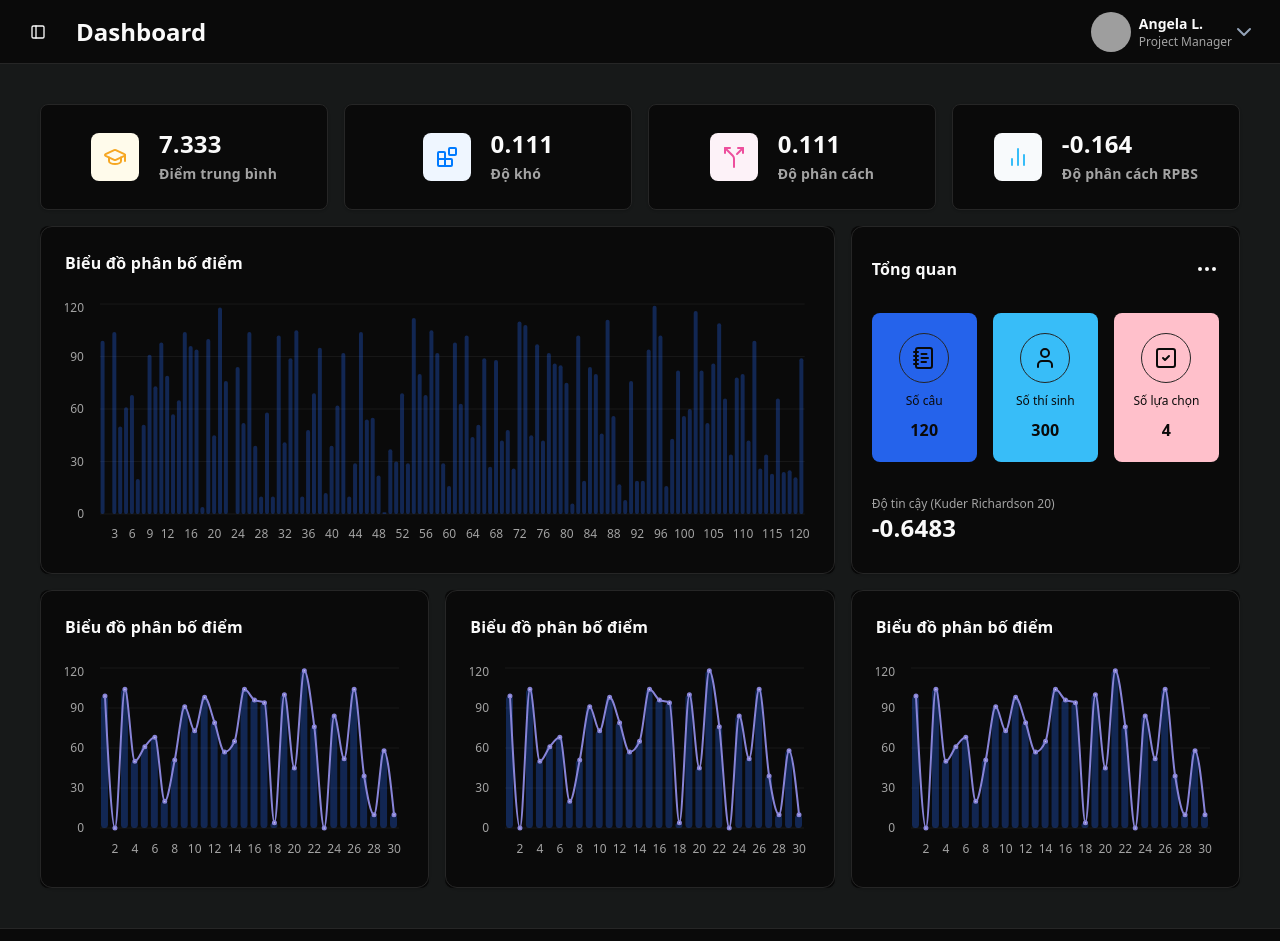
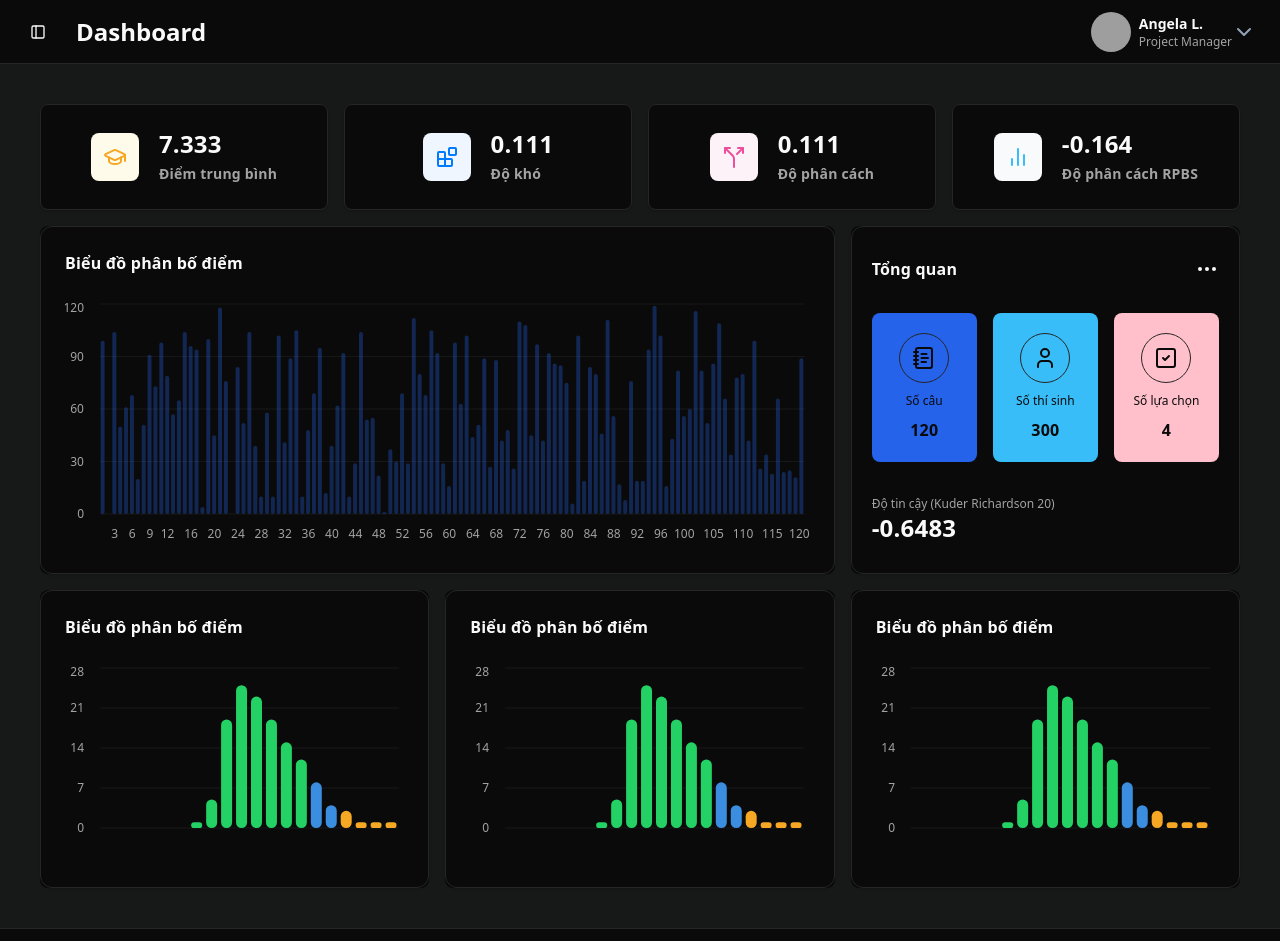
Before and after one commit to longtruong2604/IRT-FE, a React (Vite) app: page /analysis in a window 1280 px wide. Shown: the top 941 px of the page. Built offline with nearby package versions, Linux system fonts and the light colour scheme; grey boxes are pictures that could not be loaded.

Commit message:
feat: add group filter

```diff
--- a/src/components/table/reusable-table.tsx
+++ b/src/components/table/reusable-table.tsx
@@ -205,8 +205,8 @@ export function ReusableTable<T>({
           <div className="flex flex-1 items-center gap-2 py-4 text-xs text-muted-foreground">
             <div>Hiển thị</div>
             <Select
-              defaultValue={(
-                table.getCoreRowModel().rows.length / Math.pow(2, 3)
+              defaultValue={Math.floor(
+                table.getPrePaginationRowModel().rows.length / Math.pow(2, 3)
               ).toString()}
               onValueChange={(e) => table.setPageSize(+e)}
             >
@@ -214,10 +214,11 @@ export function ReusableTable<T>({
                 <SelectValue />
               </SelectTrigger>
               <SelectContent>
-                {Array.from(
-                  { length: 4 },
-                  (_, index) =>
-                    table.getCoreRowModel().rows.length / Math.pow(2, index)
+                {Array.from({ length: 4 }, (_, index) =>
+                  Math.floor(
+                    table.getPrePaginationRowModel().rows.length /
+                      Math.pow(2, index)
+                  )
                 )
                   .reverse()
                   .map((value, index) => (
@@ -228,7 +229,9 @@ export function ReusableTable<T>({
               </SelectContent>
             </Select>
             <div>
-              trong <strong>{data.length}</strong> kết quả
+              trong{' '}
+              <strong>{table.getPrePaginationRowModel().rows.length}</strong>{' '}
+              kết quả
             </div>
           </div>
           <div>
--- a/src/components/ui/badge.tsx
+++ b/src/components/ui/badge.tsx
@@ -17,13 +17,13 @@ const badgeVariants = cva(
         outline: 'text-neutral-950 dark:text-neutral-50',
 
         veryEasy:
-          'border-transparent bg-[#B3E5FC] text-[#3b8ddf] hover:bg-[#B3E5FC]/80 dark:bg-[#A3D4EC] dark:text-[#2b7dcf] dark:hover:bg-[#A3D4EC]/80',
-        easy: 'border-transparent bg-[#C1ECFFC2] text-[#38BDF8] hover:bg-[#C1ECFFC2]/80 dark:bg-[#A9D8E7] dark:text-[#3098C8] dark:hover:bg-[#A9D8E7]/80',
+          'border-transparent bg-[var(--average-background)] text-[var(--average-text)] hover:bg-[var(--average-background)/80] dark:bg-[var(--dark-average-background)] dark:text-[var(--dark-average-text)] dark:hover:bg-[var(--dark-average-background)/80]',
+        easy: 'border-transparent bg-[var(--good-background)] text-[var(--good-text)] hover:bg-[var(--good-background)/80] dark:bg-[var(--dark-good-background)] dark:text-[var(--dark-good-text)] dark:hover:bg-[var(--dark-good-background)/80]',
         medium:
-          'border-transparent bg-[#E9FAEF] text-[#24D164] hover:bg-[#E9FAEF]/80 dark:bg-[#D1F2D8] dark:text-[#1CA754] dark:hover:bg-[#D1F2D8]/80',
-        hard: 'border-transparent bg-[#FFECDE] text-[#F6A723] hover:bg-[#FFECDE]/80 dark:bg-[#F4D6C5] dark:text-[#E76314] dark:hover:bg-[#F4D6C5]/80',
+          'border-transparent bg-[var(--very-good-background)] text-[var(--very-good-text)] hover:bg-[var(--very-good-background)/80] dark:bg-[var(--dark-very-good-background)] dark:text-[var(--dark-very-good-text)] dark:hover:bg-[var(--dark-very-good-background)/80]',
+        hard: 'border-transparent bg-[var(--bad-background)] text-[var(--bad-text)] hover:bg-[var(--bad-background)/80] dark:bg-[var(--dark-bad-background)] dark:text-[var(--dark-bad-text)] dark:hover:bg-[var(--dark-bad-background)/80]',
         veryHard:
-          'border-transparent bg-[#FFEAEA] text-[#EF4444] hover:bg-[#FFEAEA]/80 dark:bg-[#F2CACA] dark:text-[#D83333] dark:hover:bg-[#F2CACA]/80',
+          'border-transparent bg-[var(--very-bad-background)] text-[var(--very-bad-text)] hover:bg-[var(--very-bad-background)/80] dark:bg-[var(--dark-very-bad-background)] dark:text-[var(--dark-very-bad-text)] dark:hover:bg-[var(--dark-very-bad-background)/80]',
       },
     },
     defaultVariants: {
--- a/src/index.css
+++ b/src/index.css
@@ -4,6 +4,17 @@
 
 @layer base {
   :root {
+    --very-good-background: #e9faef;
+    --very-good-text: #24d164;
+    --good-background: #c1ecffc2;
+    --good-text: #38bdf8;
+    --average-background: #b3e5fc;
+    --average-text: #3b8ddf;
+    --bad-background: #ffecde;
+    --bad-text: #f6a723;
+    --very-bad-background: #ffeaea;
+    --very-bad-text: #ef4444;
+
     --primary-600-base: #2563eb;
     --sidebar-background: white;
     --sidebar-foreground: 240 5.3% 26.1%;
@@ -42,6 +53,17 @@
   }
 
   .dark {
+    --very-good-background: #e9faef;
+    --very-good-text: #24d164;
+    --good-background: #c1ecffc2;
+    --good-text: #38bdf8;
+    --average-background: #b3e5fc;
+    --average-text: #3b8ddf;
+    --bad-background: #ffecde;
+    --bad-text: #f6a723;
+    --very-bad-background: #ffeaea;
+    --very-bad-text: #ef4444;
+
     --backdrop: #171919;
     --sidebar-background: 240 5.9% 10%;
     --sidebar-foreground: 240 4.8% 95.9%;
--- a/src/pages/analysis/MOCK_DATA.ts
+++ b/src/pages/analysis/MOCK_DATA.ts
@@ -122,34 +122,24 @@ export const MOCK_BARCHART_DATA = [
 ]
 
 export const MOCK_LINE_BARCHART_DATA = [
-  { correctItem: 1, numberOfStudent: 99 },
-  { correctItem: 2, numberOfStudent: 0 },
-  { correctItem: 3, numberOfStudent: 104 },
-  { correctItem: 4, numberOfStudent: 50 },
-  { correctItem: 5, numberOfStudent: 61 },
-  { correctItem: 6, numberOfStudent: 68 },
-  { correctItem: 7, numberOfStudent: 20 },
-  { correctItem: 8, numberOfStudent: 51 },
-  { correctItem: 9, numberOfStudent: 91 },
-  { correctItem: 10, numberOfStudent: 73 },
-  { correctItem: 11, numberOfStudent: 98 },
-  { correctItem: 12, numberOfStudent: 79 },
-  { correctItem: 13, numberOfStudent: 57 },
-  { correctItem: 14, numberOfStudent: 65 },
-  { correctItem: 15, numberOfStudent: 104 },
-  { correctItem: 16, numberOfStudent: 96 },
-  { correctItem: 17, numberOfStudent: 94 },
-  { correctItem: 18, numberOfStudent: 4 },
-  { correctItem: 19, numberOfStudent: 100 },
-  { correctItem: 20, numberOfStudent: 45 },
-  { correctItem: 21, numberOfStudent: 118 },
-  { correctItem: 22, numberOfStudent: 76 },
-  { correctItem: 23, numberOfStudent: 0 },
-  { correctItem: 24, numberOfStudent: 84 },
-  { correctItem: 25, numberOfStudent: 52 },
-  { correctItem: 26, numberOfStudent: 104 },
-  { correctItem: 27, numberOfStudent: 39 },
-  { correctItem: 28, numberOfStudent: 10 },
-  { correctItem: 29, numberOfStudent: 58 },
-  { correctItem: 30, numberOfStudent: 10 },
+  { rpbis: '0.95-1', numberOfStudent: 0 },
+  { rpbis: '0.9-0.95', numberOfStudent: 0 },
+  { rpbis: '0.85-0.9', numberOfStudent: 0 },
+  { rpbis: '0.8-0.85', numberOfStudent: 0 },
+  { rpbis: '0.75-0.8', numberOfStudent: 0 },
+  { rpbis: '0.7-0.75', numberOfStudent: 0 },
+  { rpbis: '0.65-0.7', numberOfStudent: 1 },
+  { rpbis: '0.6-0.65', numberOfStudent: 5 },
+  { rpbis: '0.55-0.6', numberOfStudent: 19 },
+  { rpbis: '0.5-0.55', numberOfStudent: 25 },
+  { rpbis: '0.45-0.5', numberOfStudent: 23 },
+  { rpbis: '0.4-0.45', numberOfStudent: 19 },
+  { rpbis: '0.35-0.4', numberOfStudent: 15 },
+  { rpbis: '0.3-0.35', numberOfStudent: 12 },
+  { rpbis: '0.25-0.3', numberOfStudent: 8 },
+  { rpbis: '0.2-0.25', numberOfStudent: 4 },
+  { rpbis: '0.15-0.2', numberOfStudent: 3 },
+  { rpbis: '0.1-0.15', numberOfStudent: 1 },
+  { rpbis: '0.05-0.', numberOfStudent: 1 },
+  { rpbis: '<0.05', numberOfStudent: 1 },
 ]
--- a/src/pages/analysis/bar-line-chart.tsx
+++ b/src/pages/analysis/bar-line-chart.tsx
@@ -5,18 +5,21 @@ import {
   ChartTooltip,
   ChartTooltipContent,
 } from '@/components/ui/chart'
-import { Bar, CartesianGrid, ComposedChart, Line, XAxis, YAxis } from 'recharts'
+import { Bar, CartesianGrid, Cell, ComposedChart, XAxis, YAxis } from 'recharts'
 import { MOCK_LINE_BARCHART_DATA } from './MOCK_DATA.ts'
+import { useNavigate } from 'react-router-dom'
 
 export const description = 'A bar chart'
 
 const chartConfig = {
   numberOfStudent: {
     label: 'numberOfStudent',
-    color: 'var(--primary-600-base)',
+    // color: 'var(--primary-600-base)',
   },
 } satisfies ChartConfig
+
 export function BarLineChart() {
+  const navigate = useNavigate()
   return (
     <Card>
       <CardHeader>
@@ -48,18 +51,32 @@ export function BarLineChart() {
             />
             <Bar
               dataKey="numberOfStudent"
-              fill="#2563EB52"
               radius={8}
-              activeBar={{ fill: 'var(--primary-600-base)' }}
-            />
-            <Line
+              // activeBar={{ fill: 'var(--primary-600-base)' }}
+              onClick={() => navigate('/analysis/line-chart')}
+            >
+              {MOCK_LINE_BARCHART_DATA.map((_, index) => (
+                <Cell
+                  key={`cell-${index}`}
+                  fill={
+                    index < 14
+                      ? 'var(--very-good-text)'
+                      : index < 16
+                        ? 'var(--average-text)'
+                        : 'var(--bad-text'
+                  }
+                />
+              ))}
+            </Bar>
+
+            {/* <Line
               type="monotone"
               dataKey="numberOfStudent"
               stroke="#8884d8"
               strokeWidth={2}
               dot={{ r: 1.5 }}
               activeDot={{ r: 2 }}
-            />
+            /> */}
           </ComposedChart>
         </ChartContainer>
       </CardContent>
--- a/src/pages/analysis/students/student-table/columns.tsx
+++ b/src/pages/analysis/students/student-table/columns.tsx
@@ -15,8 +15,20 @@ import {
 } from '@/components/ui/hover-card'
 import { ColumnDef } from '@tanstack/react-table'
 import { ArrowUpDown, MoreHorizontal } from 'lucide-react'
-import { Student } from './MOCK_DATA'
+import { MOCK_DATA, Student } from './MOCK_DATA'
 import { Checkbox } from '@/components/ui/checkbox'
+
+let groupOptionsCache: null | number[] = null
+
+const getGroupOptions = () => {
+  if (groupOptionsCache === null) {
+    console.log('getGroupOptions')
+    groupOptionsCache = [
+      ...new Set(MOCK_DATA.map((student) => student.group)),
+    ].sort()
+  }
+  return groupOptionsCache
+}
 
 export const columns: ColumnDef<Student>[] = [
   {
@@ -114,15 +126,38 @@ export const columns: ColumnDef<Student>[] = [
   },
   {
     accessorKey: 'group',
+    filterFn: 'equals',
     header: ({ column }) => {
+      const groupOptions = getGroupOptions()
       return (
-        <Button
-          variant="ghost"
-          onClick={() => column.toggleSorting(column.getIsSorted() === 'asc')}
-        >
-          Phân nhóm
-          <ArrowUpDown />
-        </Button>
+        <div className="flex items-center justify-center">
+          <p>Phân nhóm</p>
+          <DropdownMenu>
+            <DropdownMenuTrigger asChild>
+              <Button variant="ghost" className="outline-none">
+                <ArrowUpDown />
+              </Button>
+            </DropdownMenuTrigger>
+            <DropdownMenuContent className="w-30">
+              <DropdownMenuItem
+                onClick={() => {
+                  column.setFilterValue('')
+                }}
+              >
+                <span>Tất cả</span>
+              </DropdownMenuItem>
+              {groupOptions.map((item) => (
+                <DropdownMenuItem
+                  onClick={() => {
+                    column.setFilterValue(item)
+                  }}
+                >
+                  <span>Nhóm {item}</span>
+                </DropdownMenuItem>
+              ))}
+            </DropdownMenuContent>
+          </DropdownMenu>
+        </div>
       )
     },
     size: 100,
```
